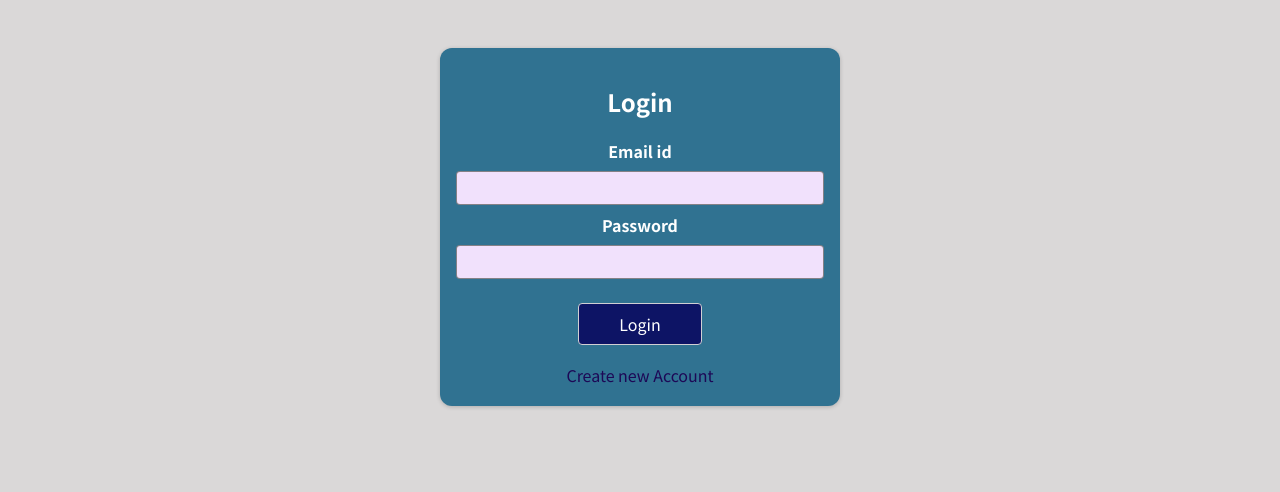
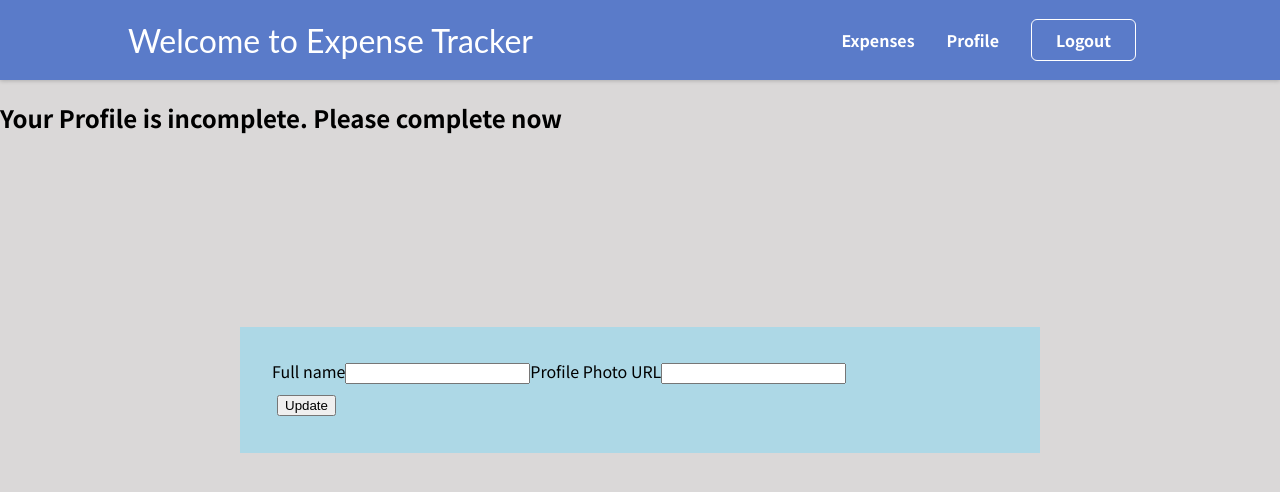
Before and after one commit to Raviteja1652/expense-prep, a React (Create React App) app: page /profile in a window 1280 px wide. Shown: the top 492 px of the page. Built offline with nearby package versions, Linux system fonts and the light colour scheme; sample sign-in values are in the browser's storage.

Commit message:
Navigation and updating Profile

```diff
--- a/src/App.js
+++ b/src/App.js
@@ -1,10 +1,35 @@
+import React, { useContext } from "react";
+import { Switch, Route, Redirect } from 'react-router-dom'
 import AuthForm from "./Components/Auth/AuthForm";
+import Layout from "./Components/Layout/Layout";
+import AuthContext from "./Store/AuthContext";
+import Profile from "./Components/Profile/Profile";
+import Expenses from "./Components/Expenses/Expenses";
 
 function App() {
+  const ctx = useContext(AuthContext)
+  const token = !!ctx.token
   return (
-    <div>
-      <AuthForm />
-    </div>
+    <Layout>
+      <Switch>
+        {!token && <Route path='/' exact>
+          <AuthForm />
+        </Route>}
+        {token && <Route path='/profile'>
+          <Profile />
+        </Route>}
+        {token && <Route path='/' exact>
+          <Redirect to='/profile' />
+        </Route>}
+        {token && <Route path='/expenses'>
+          <Expenses />
+        </Route>}
+
+        <Route path='*'>
+          <Redirect to='/' />
+        </Route>
+      </Switch>
+    </Layout>
   );
 }
 
--- /dev/null
+++ b/src/Components/Expenses/Expenses.js
@@ -0,0 +1,11 @@
+import React from 'react'
+
+const Expenses = () => {
+  return (
+    <div>
+        <h1>This is Expenses Page</h1>
+    </div>
+  )
+}
+
+export default Expenses;
--- /dev/null
+++ b/src/Components/Layout/Layout.js
@@ -0,0 +1,13 @@
+import React, { Fragment } from 'react'
+import Navigation from './Navigation';
+
+const Layout = (props) => {
+  return (
+    <Fragment>
+        <Navigation />
+        <main>{props.children}</main>
+    </Fragment>
+  )
+}
+
+export default Layout;
--- /dev/null
+++ b/src/Components/Layout/Navigation.css
@@ -0,0 +1,55 @@
+.header {
+    width: 100%;
+    height: 5rem;
+    background-color: #5a7bc9;
+    box-shadow: 0 1px 4px rgba(0, 0, 0, 0.2);
+    display: flex;
+    justify-content: space-between;
+    align-items: center;
+    padding: 0 10%;
+}
+
+.logo {
+    font-family: 'Lato', sans-serif;
+    font-size: 2rem;
+    color: white;
+    margin: 0;
+}
+
+.header ul {
+    list-style: none;
+    margin: 0;
+    padding: 0;
+    display: flex;
+    align-items: baseline;
+}
+
+.header li {
+    margin: 0 1rem;
+}
+
+.header a {
+    text-decoration: none;
+    color: white;
+    font-weight: bold;
+}
+
+.header button {
+    font: inherit;
+    background-color: transparent;
+    border: 1px solid white;
+    color: white;
+    font-weight: bold;
+    padding: 0.5rem 1.5rem;
+    border-radius: 6px;
+    cursor: pointer;
+}
+
+.header a:hover {
+    color: #c291e2;
+}
+
+.header button:hover {
+    background-color: #c291e2;
+    color: #38015c;
+}
--- /dev/null
+++ b/src/Components/Layout/Navigation.js
@@ -0,0 +1,34 @@
+import React, { useContext } from 'react'
+import { Link, useLocation } from 'react-router-dom'
+import './Navigation.css'
+import AuthContext from '../../Store/AuthContext'
+
+const Navigation = () => {
+    const ctx = useContext(AuthContext)
+    const location = useLocation()
+    const isProfilePage = location.pathname === '/profile';
+
+    return (
+        <header className='header'>
+            <div className='logo'>{isProfilePage ? 'Welcome to Expense Tracker' : 'Expense Tracker'}</div>
+            <nav>
+                <ul>
+                    {!ctx.token && <li>
+                        <Link to='/'>Login</Link>
+                    </li>}
+                    {ctx.token && <li>
+                        <Link to='/expenses'>Expenses</Link>
+                    </li>}
+                    {ctx.token && <li>
+                        <Link to='/profile'>Profile</Link>
+                    </li>}
+                    {ctx.token && <li>
+                        <button onClick={() => ctx.onLogout()}>Logout</button>
+                    </li>}
+                </ul>
+            </nav>
+        </header>
+    )
+}
+
+export default Navigation;
--- /dev/null
+++ b/src/Components/Profile/Profile.css
@@ -0,0 +1,21 @@
+.profile-form {
+    margin: auto;
+    margin-top: 15%;
+    max-width: 50rem;
+    width: 95%;
+    background: lightblue;
+    padding: 2rem;
+}
+
+.input-fields {
+    align-items: center;
+    justify-content: space-between;
+}
+
+.update-button {
+    margin: auto;
+    align-items: center;
+    color: aliceblue;
+    padding: 5px;
+    font-size: large;
+}
--- a/src/Components/Profile/Profile.js
+++ b/src/Components/Profile/Profile.js
@@ -1,8 +1,57 @@
-import React from 'react'
+import React, { useContext, useEffect, useRef, useState } from 'react'
+import './Profile.css';
+import axios from 'axios';
+import AuthContext from '../../Store/AuthContext';
 
 const Profile = () => {
+    const [isComplete, setIsComplete] = useState(false)
+    const fullNameRef = useRef()
+    const photoURLRef = useRef()
+    const ctx = useContext(AuthContext)
+
+    // useEffect(async () => {
+    //     const res = await axios.post('https://identitytoolkit.googleapis.com/v1/accounts:lookup?key=AIzaSyDDAQiZzzpwYaAlySsjnq51_GhGolj3OeE', {
+    //         idToken: ctx.token
+    //     })
+    //     const data = await res.data
+    //     console.log(data)
+    // }, [])
+
+    const submitHandler = async (e) => {
+        e.preventDefault()
+        const enteredFullName = fullNameRef.current.value;
+        const enteredPhotoURL = photoURLRef.current.value;
+
+        try {
+            const response = await axios.post('https://identitytoolkit.googleapis.com/v1/accounts:update?key=AIzaSyDDAQiZzzpwYaAlySsjnq51_GhGolj3OeE', {
+                idToken: ctx.token,
+                displayName: enteredFullName,
+                photoUrl: enteredPhotoURL,
+                returnSecureToken: true
+            })
+            const data = await response.data
+            setIsComplete(true)
+        } catch (error) {
+            console.log(error)
+        }
+    };
+
   return (
-    <div>Profile</div>
+    <div>
+        <h2>{isComplete ? 'Your Profile is now complete' : 'Your Profile is incomplete. Please complete now'}</h2>
+        <form className='profile-form' onSubmit={submitHandler}>
+            <section className='input-fields'>
+                <label>Full name</label>
+                <input type='text' ref={fullNameRef}></input>
+                <label>Profile Photo URL</label>
+                <input type='text' ref={photoURLRef}></input>
+            </section>
+            <div className='update-button'>
+                <button type='submit'>Update</button>
+            </div>
+        </form>
+        {isComplete && <h2>Great to see you here, {fullNameRef.current.value}</h2>}
+    </div>
   )
 }
 
--- a/src/index.js
+++ b/src/index.js
@@ -1,12 +1,14 @@
 import ReactDOM from 'react-dom/client';
-
+import {BrowserRouter} from 'react-router-dom'
 import './index.css';
 import App from './App';
 import AuthProvider from './Store/AuthProvider';
 
 const root = ReactDOM.createRoot(document.getElementById('root'));
 root.render(
-    <AuthProvider>
-        <App />
-    </AuthProvider>
+    <BrowserRouter>
+        <AuthProvider>
+            <App />
+        </AuthProvider>
+    </BrowserRouter>
 );
```
